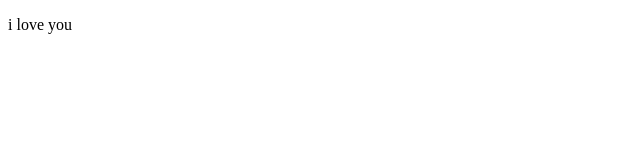
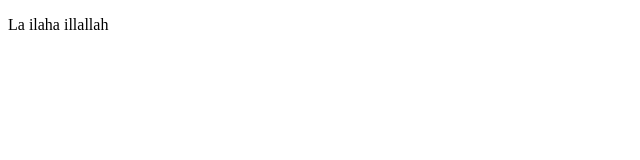
Before and after one commit to TauhidZaman313/Assignment-1-By-Tauhid, a plain HTML site: page index.html in a window 1280 px wide. Shown: the full height of the page, 0-640 px from the left. Drawn offline with Linux system fonts and the light colour scheme.

Commit message:
kalima added

```diff
--- a/index.html
+++ b/index.html
@@ -7,6 +7,6 @@
     <link rel="stylesheet" href="/style.css">
 </head>
 <body>
-    <p>i love you</p>
+    <p>La ilaha illallah</p>
 </body>
 </html>
```
